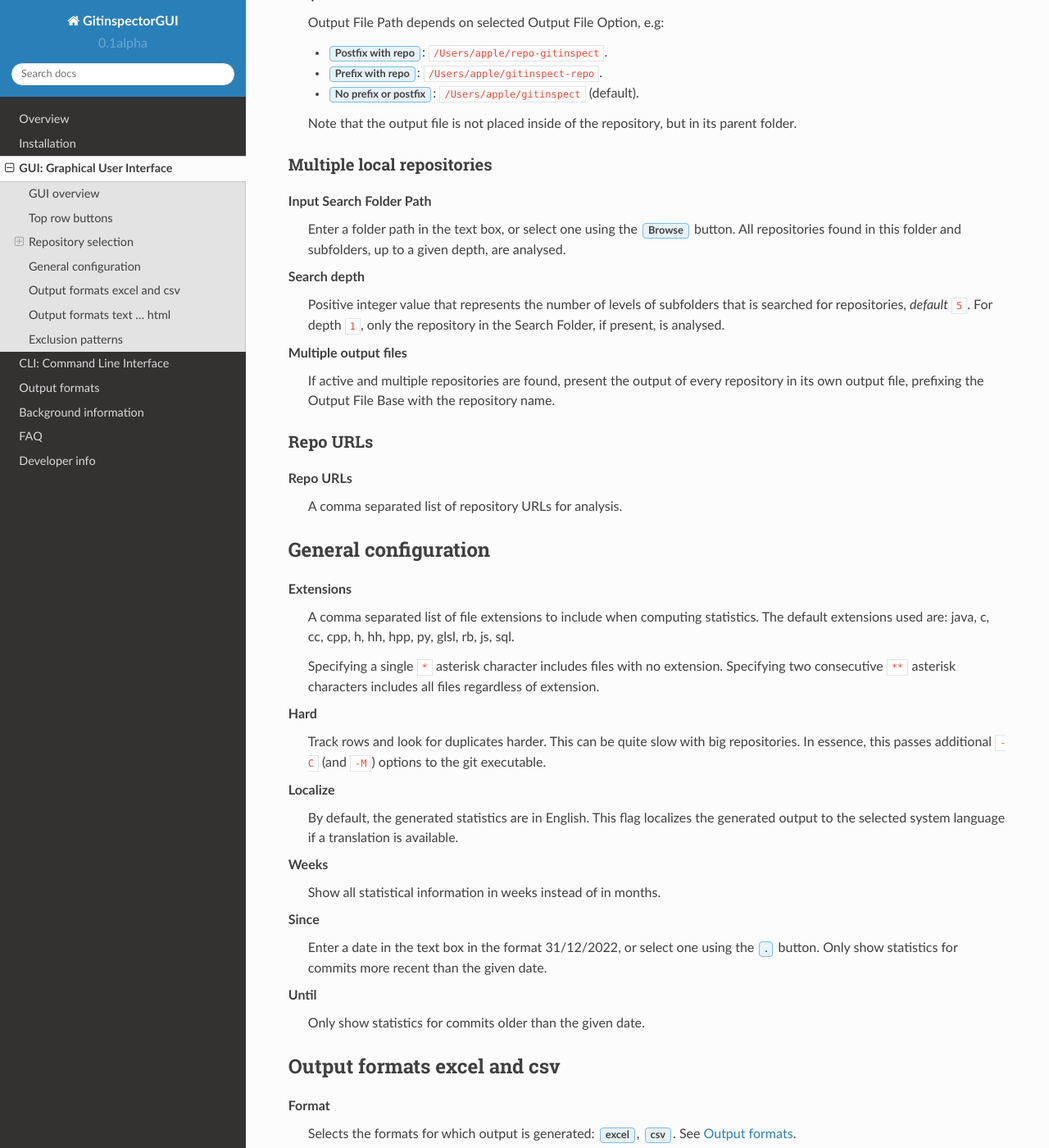
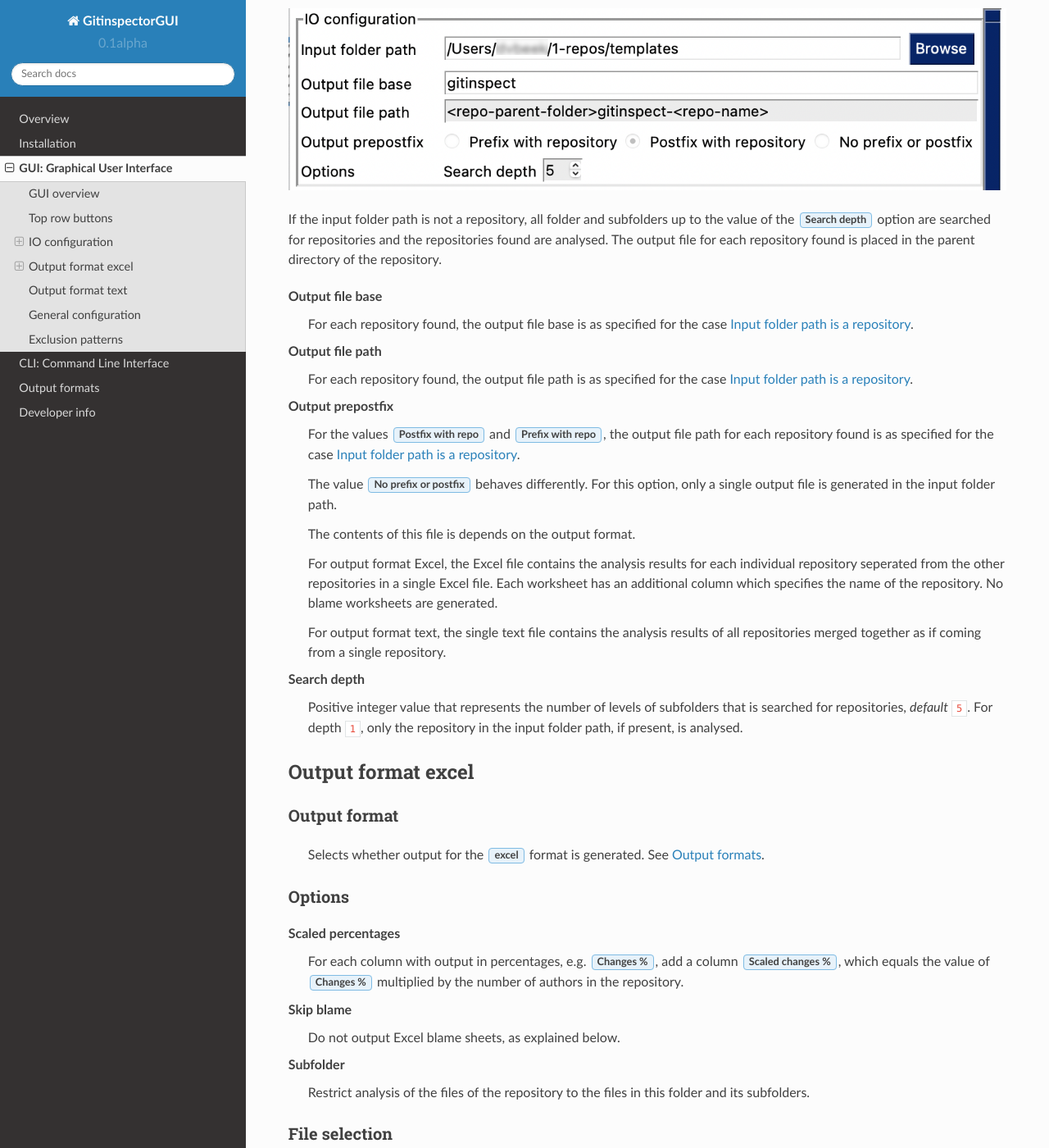
Before and after one commit to davbeek/gitinspectorgui-rtd, a Sphinx documentation site: the page built from docs/source/gui.rst, in a window 1280 px wide and 1400 px high, scrolled down 3036 px. Shown: the whole window at 82% size. Built offline with Sphinx 7.4.7 and the Read the Docs theme 2.0.0, drawn with Linux system fonts in a browser that asks for light colours; some of the changed text lies outside the part shown.

Commit message:
Rewrite doc for MIT version apart from cli page

```diff
--- a/docs/source/background.rst
+++ /dev/null
@@ -1,19 +0,0 @@
-Background information
-======================
-
-The gitinspector algorithm is based on the output from ``git log``, see the
-`git-log manual pages <https://www.mankier.com/1/git-log>`_. Some options on how
-``git log`` analyses the repositories cannot be changed by the user. These are:
-
-Ignore changes in whitespace ``git log --ignore-all-space``
-  Ignore whitespace when comparing lines. This ignores differences even if one
-  line has whitespace where the other line has none.
-
-Ignore changes in empty lines ``git log --ignore-blank-lines``
-  Ignore changes whose lines are all blank.
-
-Ignore spacing for move detection ``git log --color-moved-ws=igore-all-space``
-  The algorithm tries to detect moved blocks of code, so that they do not show
-  up as changes. This option also ignores whitespace when comparing lines and
-  thus ignores differences even if one line has whitespace where the other line
-  has none.
--- a/docs/source/conf.py
+++ b/docs/source/conf.py
@@ -7,8 +7,8 @@
 # https://www.sphinx-doc.org/en/master/usage/configuration.html#project-information
 
 project = "GitinspectorGUI"
-copyright = "2023, Adam Waldenberg and GitinspectorGUI Team"
 author = "GitinspectorGUI Team"
+copyright = "GitinspectorGUI Team"
 version = "0.1alpha"
 release = version
 
--- a/docs/source/faq.rst
+++ /dev/null
@@ -1,88 +0,0 @@
-Frequently Asked Questions
-==========================
-
-This document defines a list of some frequently asked questions from users of
-gitinspector and gitinspectorgui. If you can't find your question in this list,
-there might very well be an issue available at the issue tracker of the original
-`gitinspector repo <https://github.com/ejwa/gitinspector/issues>`_, or at the
-`gitinspectorgui repo <https://gitlab.tue.nl/grading/gitinspector/-/issues>`_.
-The oldest questions added to this list are at the top.
-
-----
-
-In our project, someone accidentally used two different e-mail addresses
-when committing and now we have duplicates for the same user shown by the
-generated gitinspector statistics.**
-
-This can easily happen. Luckily, git itself (not gitinspector) offers a solution
-via the use of a `.mailmap <https://git-scm.com/docs/gitmailmap>`_ file.
-
-This problem is partly solved using the Excel or CSV output format, and is
-scheduled to be fully solved in future releases of gitinspectorgui.
-
-----
-
-**Q: My insertions minus deletions in the statistics does not equal the number
-of rows that have survived. There must be something wrong with the statistics!**
-
-A: Probably not. The number of surviving rows will usually be different because
-the contributions from other authors will interfere with the statistics. Some
-other author might for example remove lines that you have written, or maybe you
-moved some of their code from one file to another?
-
-Also, an insertion isn't strictly the same thing as the actual number of rows
-attributed to an author. When committing code, git will check for duplicates
-from other files and also check if a newly added file is a copy of some other
-file. If copies are detected; the author might not get the insertions but may
-still get some of the rows attributed to him or her.
-
-----
-
-**Q: When showing responsibilities (via the -r flag), gitinspector shows that I
-am responsible for rows in a file (or files) that I have never edited. How can
-this be?**
-
-A: This is normal and probably means that someone else in the development team
-moved (or created) rows in that file from code originally written by you.
-
-----
-
-**Q: When running gitinspector; I get a UnicodeEncodeError exception.**
-
-A: This usually means that your terminal has an incompatible encoding configured
-that is unable to print out the characters being sent to it by gitinspector. See
-[issue 9](https://github.com/ejwa/gitinspector/issues/9) for more information on
-this topic. Redirecting the output of gitinspector to a file should also solve
-the issue.
-
-----
-
-**Q: When generating a HTML page with the -r flag, the number of minor authors
-in the responsibilities view does not equal the number of minor authors in the
-blame view. In fact, there are less minor authors in the responsibilities view.
-Strange things happen when generating text and HTML output also; some authors
-responsibilities are never shown at all. How is this possible?**
-
-A: Because the responsibilities view filters out any authors that only have
-lines inside comments. The responsibilities view calculates responsibilities by
-ELOC (Estimated-Lines-Of-Code). You can, in fact, even get a major author
-filtered out and not even shown if that author only has lines inside comments.
-
-----
-
-**Q: When running gitinspector, there are authors missing from the report output
-that I am absolutely positive should be included. Why are they not being added
-as part of the statistical report?**
-
-A: Gitinspector is full of features and does a lot of things in order to remove
-data from reports that it considers *"useless"*. One of the things gitinspector
-does on each execution is to filter out commits from the statistics based on
-file extension (suffix) and content. If your authors are not showing up, they
-have probably not committed any files or data that gitinspector considers valid.
-By default, gitinspector only considers the file extensions
-`java,c,cc,cpp,h,hh,hpp,py,glsl,rb,js,sql`. Use `-l`` to see what file
-extensions are used and detected by gitinspector. Use `-f` to modify the list of
-scanned/included file extensions. Make sure to read through the documentation and
-learn about the configuration options provided. As gitinspector only considers
-source code, binary data is never included in statistics. Consequently, pure
-binary commits are never counted.
--- a/docs/source/gui.rst
+++ b/docs/source/gui.rst
@@ -47,104 +47,113 @@ Percentage box
   updated when the height of the GUI has become stable after dragging.
 
 
-Repository selection
---------------------
+IO configuration
+----------------
+Input folder path
+  Enter a folder path in the text box, or select one using the :guilabel:`Browse`
+  button.
+
+.. _input-is-repo:
+
+Input folder path is a repository
+^^^^^^^^^^^^^^^^^^^^^^^^^^^^^^^^^
 .. figure:: _files/gui-repo-select.png
 
+If the input folder path is a repository, that repository is analysed and no
+search for addtional repositories takes place.
 
-Single local repository
-^^^^^^^^^^^^^^^^^^^^^^^
-Repository Path (selected in the picture)
-  Enter the path to a single repository in the text box, or use
-  the :guilabel:`Browse` button to select one, e.g:
-  ``/Users/apple/repo``.
-
-Output File Base
+Output file base
   The output filename, without extension and without parents. Default:
   ``gitinspect``.
 
-Output File Option
+Output file path
+  Output file path depends on selected output prepostfix (see next option). In
+  the example figure, the input folder path is the path of the repository
+  gitinspectorgui. Depending on the selected pre or postfix, the output file
+  path is:
+
+  * :guilabel:`Postfix with repo`: ``/Users/.../1-repos/grading/gitinspectorgui-gitinspect``.
+  * :guilabel:`Prefix with repo`: ``/Users/.../1-repos/grading/gitinspect-gitinspectorgui``.
+  * :guilabel:`No prefix or postfix`: ``/Users/.../1-repos/grading/gitinspect``.
+
+Output prepostfix
   Select one of :guilabel:`Postfix with repo`,
   :guilabel:`Prefix with repo`, :guilabel:`No prefix or postfix` (default).
-
-Output File Path
-  Output File Path depends on selected Output File Option, e.g:
-
-  * :guilabel:`Postfix with repo`: ``/Users/apple/repo-gitinspect``.
-  * :guilabel:`Prefix with repo`: ``/Users/apple/gitinspect-repo``.
-  * :guilabel:`No prefix or postfix`: ``/Users/apple/gitinspect`` (default).
 
   Note that the output file is not placed inside of the repository, but in
   its parent folder.
 
+Search depth
+  Ignored in this case.
 
-Multiple local repositories
-^^^^^^^^^^^^^^^^^^^^^^^^^^^
-Input Search Folder Path
-  Enter a folder path in the text box, or select one using the :guilabel:`Browse`
-  button. All repositories found in this folder and subfolders, up to a given
-  depth, are analysed.
+
+
+Input folder path is a folder but not a repository
+^^^^^^^^^^^^^^^^^^^^^^^^^^^^^^^^^^^^^^^^^^^^^^^^^^
+.. figure:: _files/gui-folder-select.png
+
+If the input folder path is not a repository, all folder and subfolders up to
+the value of the :guilabel:`Search depth` option are searched for repositories
+and the repositories found are analysed. The output file for each repository
+found is placed in the parent directory of the repository.
+
+Output file base
+  For each repository found, the output file base is as specified for the case
+  :ref:`input-is-repo`.
+
+Output file path
+  For each repository found, the output file path is as specified for the case
+  :ref:`input-is-repo`.
+
+Output prepostfix
+  For the values :guilabel:`Postfix with repo` and :guilabel:`Prefix with repo`,
+  the output file path for each repository found is as specified for the case
+  :ref:`input-is-repo`.
+
+  The value :guilabel:`No prefix or postfix` behaves differently. For this
+  option, only a single output file is generated in the input folder path.
+
+  The contents of this file is depends on the output format.
+
+  For output format Excel, the Excel file contains the analysis results for each
+  individual repository seperated from the other repositories in a single Excel
+  file. Each worksheet has an additional column which specifies the name of the
+  repository. No blame worksheets are generated.
+
+  For output format text, the single text file contains the analysis results of
+  all repositories merged together as if coming from a single repository.
 
 Search depth
   Positive integer value that represents the number of levels of subfolders
   that is searched for repositories, *default* ``5``. For depth ``1``, only
-  the repository in the Search Folder, if present, is analysed.
-
-Multiple output files
-  If active and multiple repositories are found, present the output of every
-  repository in its own output file, prefixing the Output File Base with the
-  repository name.
+  the repository in the input folder path, if present, is analysed.
 
 
-Repo URLs
-^^^^^^^^^
-Repo URLs
-  A comma separated list of repository URLs for analysis.
+Output format excel
+-------------------
 
-.. _general_config:
+Output format
+^^^^^^^^^^^^^
+  Selects whether output for the :guilabel:`excel` format is generated. See
+  :doc:`output-formats`.
 
-General configuration
----------------------
-Extensions
-    A comma separated list of file extensions to include when computing
-    statistics. The default extensions used are: java, c, cc, cpp, h, hh,
-    hpp, py, glsl, rb, js, sql.
-
-    Specifying a single ``*`` asterisk character includes files with no extension.
-    Specifying two consecutive ``**`` asterisk characters includes all files
-    regardless of extension.
-
-Hard
-  .. include:: opt-hard.inc
-
-Localize
-  By default, the generated statistics are in English. This flag localizes the
-  generated output to the selected system language if a translation is available.
-
-Weeks
-	Show all statistical information in weeks instead of in months.
-
-Since
-	Enter a date in the text box in the format 31/12/2022, or select one using the
-	:guilabel:`.` button. Only show statistics for commits more recent than the
-	given date.
-
-Until
-	Only show statistics for commits older than the given date.
-
-
-Output formats excel and csv
-----------------------------
-Format
-  Selects the formats for which  output is generated: :guilabel:`excel`,
-  :guilabel:`csv`. See :doc:`output-formats`.
-
+Options
+^^^^^^^
 Scaled percentages
   For each column with output in percentages, e.g. :guilabel:`Changes %`, add a
   column :guilabel:`Scaled changes %`, which equals the value of
   :guilabel:`Changes %` multiplied by the number of authors in the repository.
 
-Show files `N`
+Skip blame
+  Do not output Excel blame sheets, as explained below.
+
+Subfolder
+  Restrict analysis of the files of the repository to the files in this folder
+  and its subfolders.
+
+File selection
+^^^^^^^^^^^^^^
+Show N files
   Generate output for the first `N` files with the highest number of insertions
   for each repository. For excel, this results in three worksheets:
   :guilabel:`Authors`, :guilabel:`Authors-Files` and :guilabel:`Files`. The
@@ -152,16 +161,32 @@ Show files `N`
   :guilabel:`Authors-Files` shows results per author and per file, and the
   worksheet :guilabel:`Files` combines the results of all authors.
 
-Merged repositories
-  Merge commit information from found repositories as if coming from a single
-  repository.
+  In addition, for each of the N files, a blame worksheet is generated, unless
+  the option :guilabel:`Skip blame` is active, see :ref:`blame-sheets`.
+
+Show files
+  Show only those files matching the specified pattern. It a pattern is
+  specified, it takes priority over the value of N in option :guilabel:`Show N
+  files`, which is then ignored.
 
 
-Output formats text ... html
-----------------------------
-Note that for these output formats, output from multiple repositories is always
-merged. This behavior is equivalent to the Merged repositories option for
-the output formats excel and csv.
+.. _blame-sheets:
+
+Excel blame worksheets
+^^^^^^^^^^^^^^^^^^^^^^
+
+A blame worksheet shows the contents of each file and indicates for each line
+in the file in which commit the line was last changed, at which date and by
+which author.
+
+
+
+
+
+Output format text
+------------------
+For this output format, output from multiple repositories is always merged as if
+coming from a single repository.
 
 Format
   Selects the formats for which  output is generated: :guilabel:`text`
@@ -179,6 +204,37 @@ List file types
 
 Responsibilities
 	Show which files the different authors seem most responsible for.
+
+
+.. _general_config:
+
+General configuration
+---------------------
+Months
+	Show all statistical information in weeks instead of in months.
+
+Whitespace diff
+    Include whitespace changes in the statistics.
+
+Track copy move
+  .. include:: opt-hard.inc
+
+Since
+	Enter a date in the text box in the format 31/12/2022, or select one using the
+	:guilabel:`.` button. Only show statistics for commits more recent than the
+	given date.
+
+Until
+	Only show statistics for commits older than the given date.
+
+Extensions
+    A comma separated list of file extensions to include when computing
+    statistics. The default extensions used are: java, c, cc, cpp, h, hh,
+    hpp, py, glsl, rb, js, sql.
+
+    Specifying a single ``*`` asterisk character includes files with no extension.
+    Specifying two consecutive ``**`` asterisk characters includes all files
+    regardless of extension.
 
 
 .. _exclusion_pattern:
--- a/docs/source/index.rst
+++ b/docs/source/index.rst
@@ -9,6 +9,4 @@ GitinspectorGUI documentation
   gui
   cli
   output-formats
-  background
-  FAQ <faq>
   develop
--- a/docs/source/overview.rst
+++ b/docs/source/overview.rst
@@ -10,37 +10,7 @@ Executable apps are available for Mac and Windows.
 
 Origin
 ------
-GitinspectorGUI is an extension and update of the gitinspector tool by Adam
-Waldenberg. It is based on a fork from the `GitHub gitinspector repository
-<https://github.com/ejwa/gitinspector>`_. As such, the original GPLv3 license
-and copyrights of the gitinspector tool apply.
-
-Aim
----
-We hope that gitinspectorgui will eventually be incorporated in the  `GitHub
-gitinspector repository <https://github.com/ejwa/gitinspector>`_. Until that
-time, we provide our extension of gitinspector as a separate repository at: *to
-be defined*.
-
-Authors
--------
-Gitinspector was written by Adam Waldenberg. It has been extended and updated by
-the GitinspectorGUI team:
-
-* Jingjing Wang: python functionality.
-* Bert van Beek: documentation and design.
-
-Reporting bugs
---------------
-If you encounter problems, be sure to read the :doc:`FAQ<faq>` first and check
-if your problem is mentioned in either the issue tracker of the original
-`gitinspector repo <https://github.com/ejwa/gitinspector/issues>`_, or at the
-`gitinspectorgui repo <https://gitlab.tue.nl/grading/gitinspector/-/issues>`_.
-
-
-Copyright
----------
-Copyright (C) 2012-2023 Ejwa Software and the GitinspectorGUI team. All rights
-reserved. License: `GNU GPL <http://gnu.org/licenses/gpl.html>`_ version 3 or
-later (GPLv3+). This is free software: you are free to change and redistribute
-it. There is NO WARRANTY, to the extent permitted by law.
+Development of GitinspectorGUI started as an update and extension of the
+`gitinspector <https://github.com/ejwa/gitinspector>`_ tool by Adam Waldenberg.
+Recently, GitinspectorGUI has been completely rewritten and has been released
+under the permissive `MIT license <https://en.wikipedia.org/wiki/MIT_License>`_.
--- a/pyproject.toml
+++ b/pyproject.toml
@@ -4,5 +4,5 @@ build-backend = "flit_core.buildapi"
 
 [project]
 name = "lumache"
-authors = [{name = "Graziella", email = "graziella@lumache"}]
+authors = [{ name = "Graziella", email = "graziella@lumache" }]
 dynamic = ["version", "description"]
```
Also changed, not shown: docs/source/cli.rst (+12 -16 lines), docs/source/develop.rst (+0 -8 lines), docs/source_original/api.rst (deleted, +0 -7 lines), docs/source_original/index.rst (deleted, +0 -22 lines), docs/source_original/usage.rst (deleted, +0 -33 lines), lumache.py (deleted, +0 -23 lines), docs/source/_files/gui-folder-select.png (added), docs/source/_files/gui-repo-select.png, docs/source/_files/gui.png.
